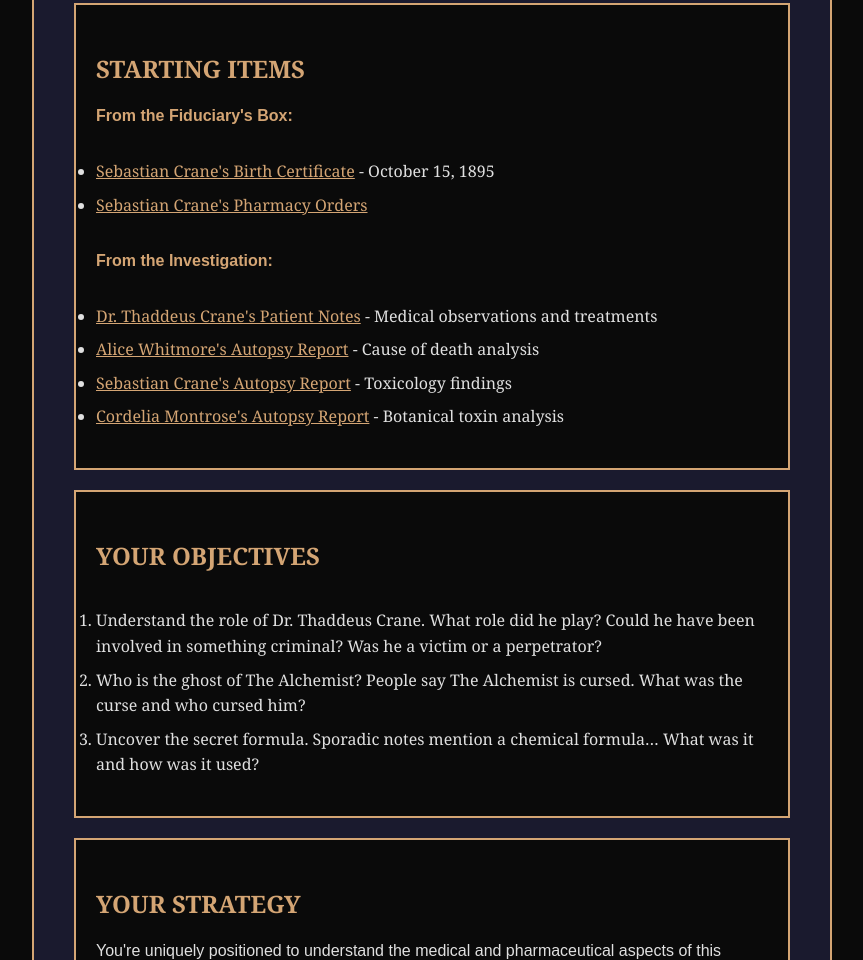
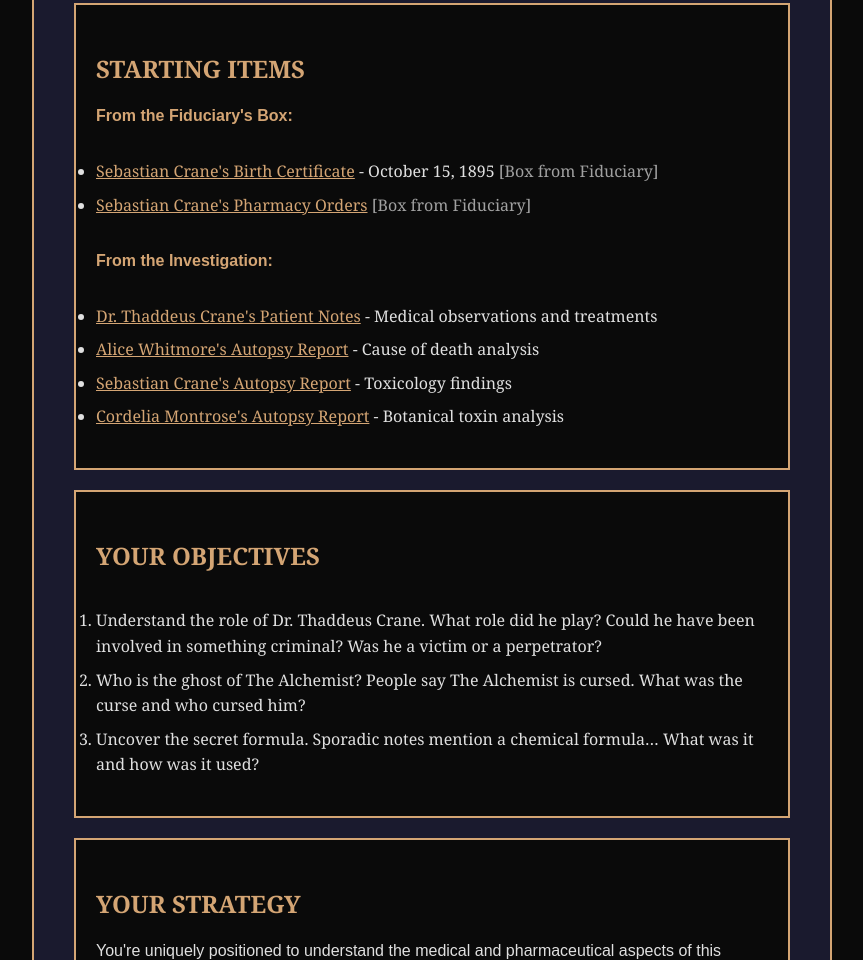
Before and after one commit to filatova-elena/murder_mystery, a plain HTML site: page character/doctor.html in a window 1280 px wide. Shown: the part 1656-2616 px from the top of the page, without its empty margins (208-1071 px from the left). Drawn offline with Linux system fonts and the light colour scheme.

Commit message:
Annotate fiduciary box contents in character starting items
- Doctor's items annotated with [Box from Fiduciary]
- Fiduciary's items annotated with [Sent in Box to Dr. Sinclair]
- Clarifies the mysterious box that connects the doctor character to sebastian's existence
- Enhances narrative clarity about what the fiduciary discovered and sent

```diff
--- a/character/doctor.html
+++ b/character/doctor.html
@@ -45,8 +45,8 @@
       <h2>Starting Items</h2>
       <p><strong>From the Fiduciary's Box:</strong></p>
       <ul style="text-align: left; display: inline-block;">
-        <li><a href="/clue/documents/sebastian_birth_certificate.html" style="color: var(--accent-gold); text-decoration: underline;">Sebastian Crane's Birth Certificate</a> - October 15, 1895</li>
-        <li><a href="/clue/documents/sebastian_pharmacy_orders.html" style="color: var(--accent-gold); text-decoration: underline;">Sebastian Crane's Pharmacy Orders</a></li>
+        <li><a href="/clue/documents/sebastian_birth_certificate.html" style="color: var(--accent-gold); text-decoration: underline;">Sebastian Crane's Birth Certificate</a> - October 15, 1895 <span style="opacity: 0.7;">[Box from Fiduciary]</span></li>
+        <li><a href="/clue/documents/sebastian_pharmacy_orders.html" style="color: var(--accent-gold); text-decoration: underline;">Sebastian Crane's Pharmacy Orders</a> <span style="opacity: 0.7;">[Box from Fiduciary]</span></li>
       </ul>
       <p><strong>From the Investigation:</strong></p>
       <ul style="text-align: left; display: inline-block;">
```
Also changed, not shown: character/fiduciary.html (+2 -0 lines).
